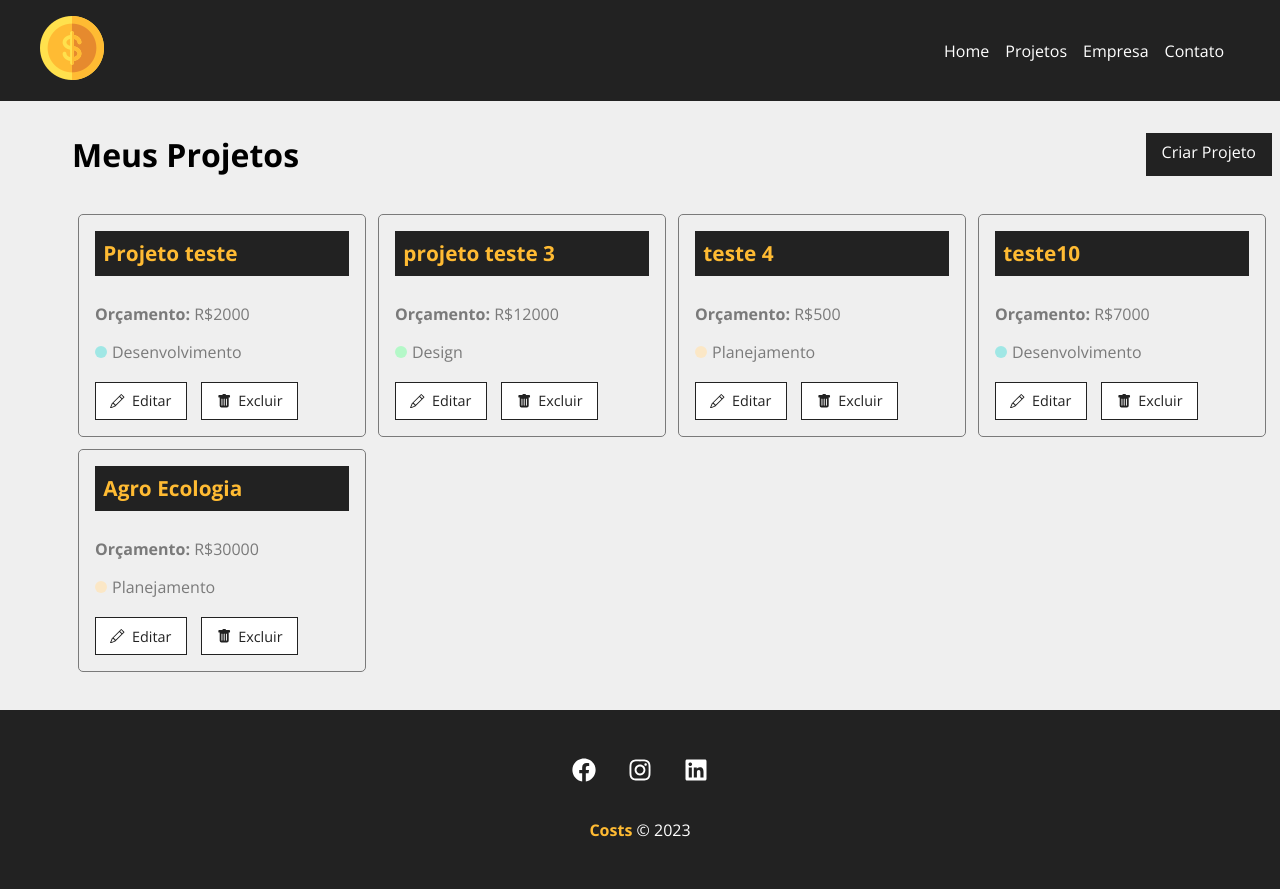
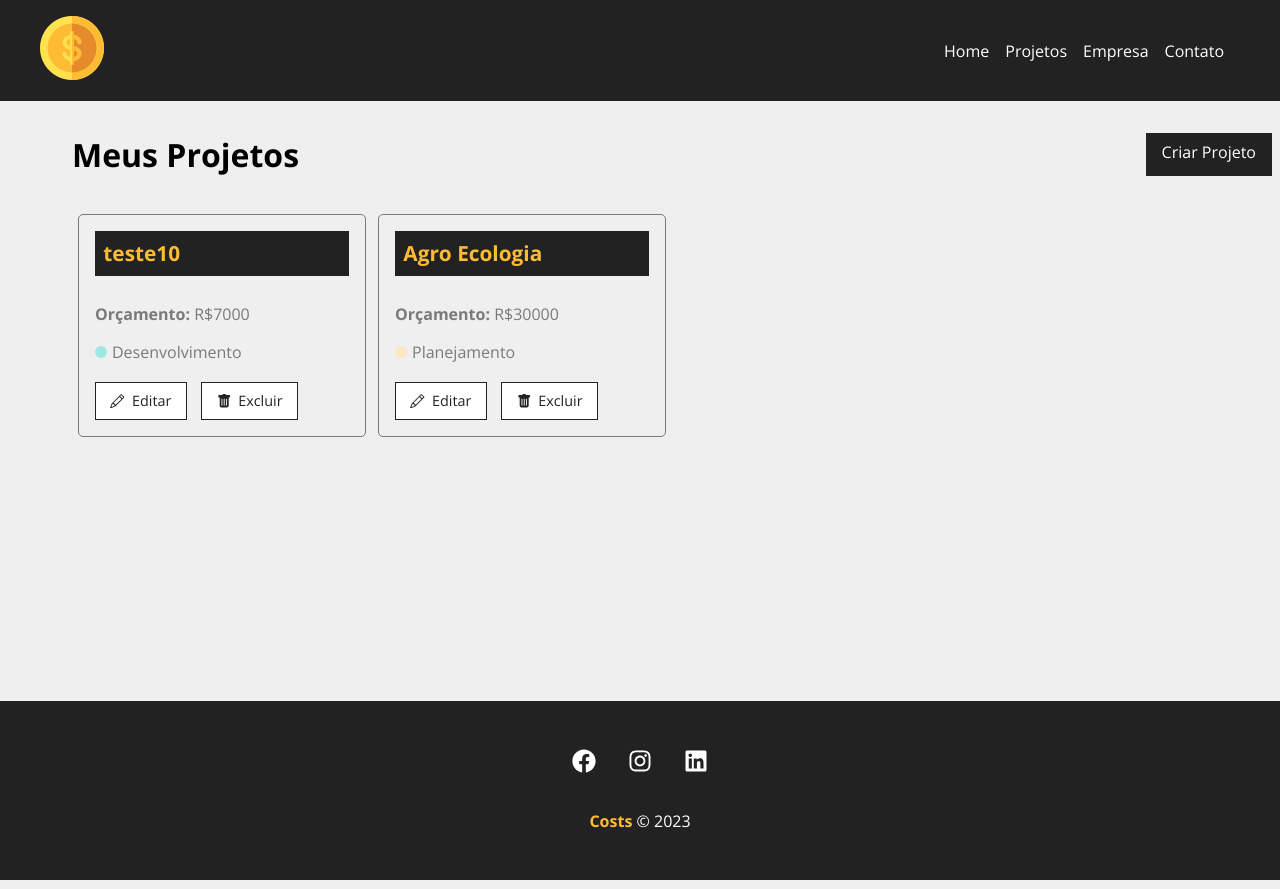
Before and after one commit to valdijr-web/estudo-react-costs, a React (Create React App) app: page /projects in a window 1280 px wide. Shown: the top 889 px of the page. Built offline with nearby package versions, Linux system fonts and the light colour scheme; data requests are answered from the project's data file.

Commit message:
função de remover projetos

```diff
--- a/db.json
+++ b/db.json
@@ -1,38 +1,5 @@
 {
   "projects": [
-    {
-      "name": "Projeto teste",
-      "budget": "2000",
-      "category": {
-        "id": "2",
-        "name": "Desenvolvimento"
-      },
-      "cost": 0,
-      "services": [],
-      "id": 1
-    },
-    {
-      "name": "projeto teste 3",
-      "budget": "12000",
-      "category": {
-        "id": "3",
-        "name": "Design"
-      },
-      "cost": 0,
-      "services": [],
-      "id": 2
-    },
-    {
-      "name": "teste 4",
-      "budget": "500",
-      "category": {
-        "id": "4",
-        "name": "Planejamento"
-      },
-      "cost": 0,
-      "services": [],
-      "id": 3
-    },
     {
       "name": "teste10",
       "budget": "7000",
--- a/src/components/pages/Projects.js
+++ b/src/components/pages/Projects.js
@@ -14,6 +14,7 @@
     const [projects, setProjects] = useState([]);
     const location = useLocation();
     const [removeLoading, setRemoveLoad]  = useState(false);
+    const [projectMessage, setProjectMessage] = useState('');
     let message = '';
     if(location.state){
         message = location.state.message;
@@ -38,6 +39,21 @@
 
         }, 300)
     },[]);
+
+    function removeProject(id){
+        fetch(`http://localhost:5000/projects/${id}`, {
+            method: 'DELETE',
+            headers: {
+                'Content-Type' : 'application/json'
+            },
+        })
+        .then(resp => resp.json)
+        .then(data => {
+            setProjects(projects.filter((project) => project.id !== id))
+            setProjectMessage('Projeto removido com sucesso!')
+        })
+        .catch(err => console.log(err))
+    }
     return (
         <div className={styles.project_container}>
             <div className={styles.title_container}>
@@ -45,6 +61,7 @@
                 <LinkButton to="/newProject" text="Criar Projeto"/>
             </div>
             {message && <Message type="success" msg={message}/>}
+            {projectMessage && <Message type="success" msg={projectMessage}/>}
             <Container customClass="start">
                 {projects.length > 0 &&
                     projects.map((project) => <ProjectCard
@@ -53,6 +70,7 @@
                     budget={project.budget}
                     category={project.category.name}
                     key={project.id}
+                    handleRemove={removeProject}
                 />)}
                 {!removeLoading && <Loading />}
                 {removeLoading && projects.length === 0 && (
--- a/src/components/project/ProjectCard.js
+++ b/src/components/project/ProjectCard.js
@@ -4,7 +4,12 @@
 
 import {BsPencil, BsFillTrashFill, BsPen} from 'react-icons/bs';
 
-function ProjectCard({id, name, budget, category, handlerRemove}){
+function ProjectCard({id, name, budget, category, handleRemove}){
+    const remove = (e) => {
+        e.preventDefault();
+        handleRemove(id)
+
+    }
     return (
         <div className={styles.project_card}>
             <h4>{name}</h4>
@@ -18,7 +23,7 @@
                 <Link to="/">
                     <BsPencil/> Editar
                 </Link>
-                <button>
+                <button onClick={remove}>
                     <BsFillTrashFill /> Excluir
                 </button>
 
```
